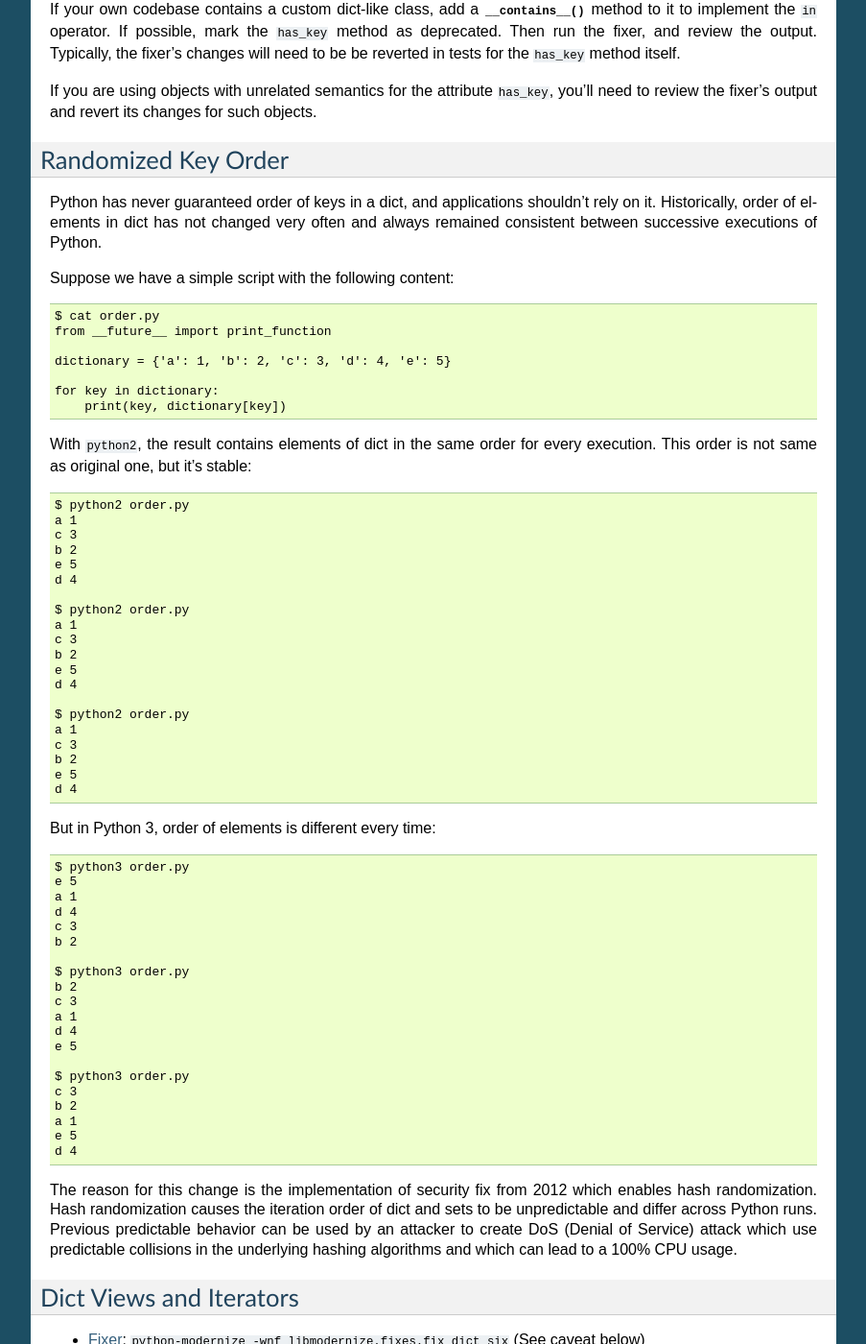
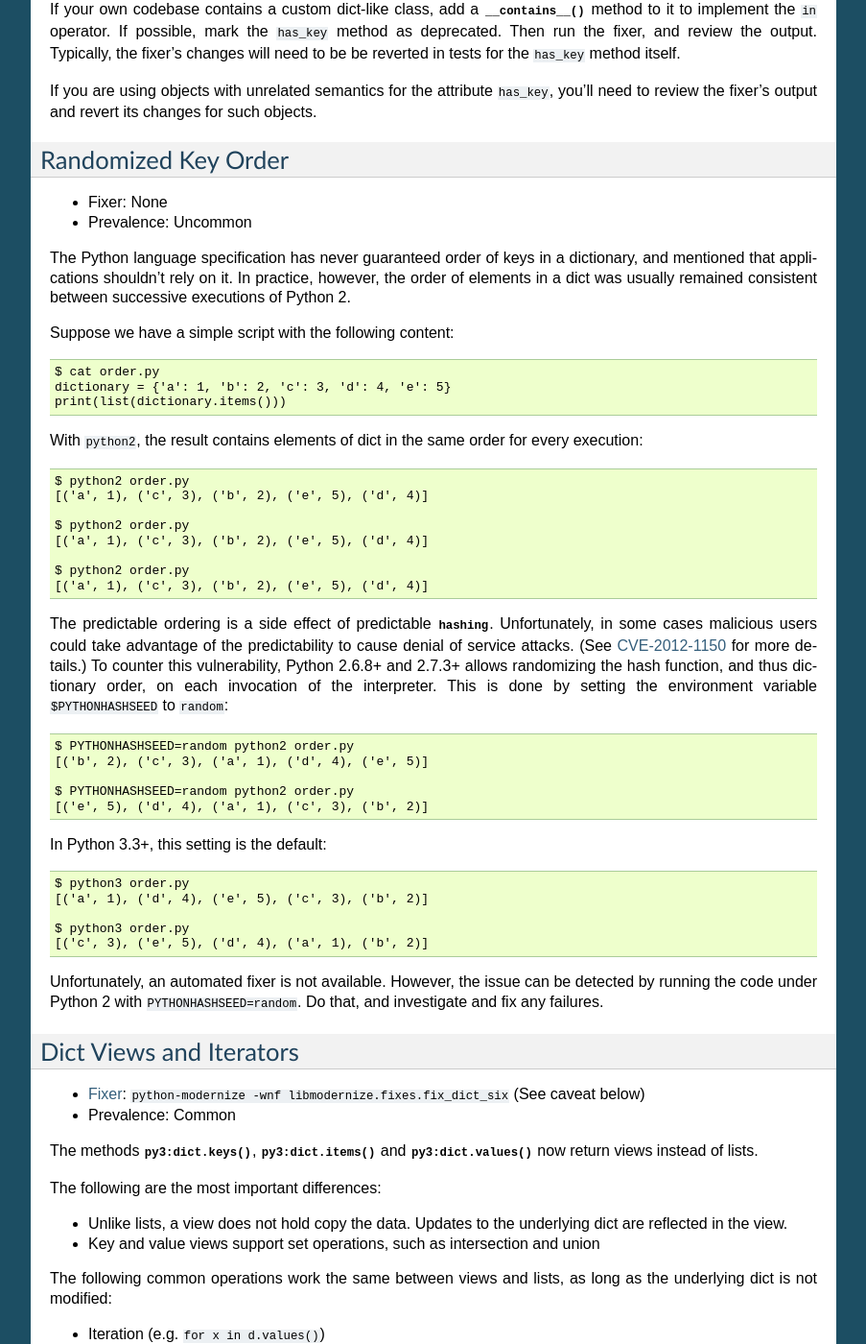
Before and after one commit to fedora-python/portingguide, a Sphinx documentation site: the page built from source/dicts.rst, in a window 1280 px wide and 1400 px high, scrolled down 565 px. Shown: the whole window at 96% size, without its empty margins (198-1101 px from the left). Built offline with Sphinx 7.4.7, drawn with Linux system fonts in a browser that asks for light colours.

Commit message:
Randomized Key Order: Additions and reorganizations
Simplify examples, explain the problem, suggest how to fix it.
Mention $PYTHONHASHSEED.

```diff
--- a/source/dicts.rst
+++ b/source/dicts.rst
@@ -44,74 +44,63 @@ for such objects.
 Randomized Key Order
 ~~~~~~~~~~~~~~~~~~~~
 
-Python has never guaranteed order of keys in a dict, and applications
-shouldn't rely on it. Historically, order of elements in dict has not changed
-very often and always remained consistent between successive executions of Python.
+* Fixer: None
+* Prevalence: Uncommon
+
+The Python language specification has never guaranteed order of keys in
+a dictionary, and mentioned that applications shouldn't rely on it.
+In practice, however, the order of elements in a dict was usually remained
+consistent between successive executions of Python 2.
 
 Suppose we have a simple script with the following content::
 
     $ cat order.py
-    from __future__ import print_function
-
     dictionary = {'a': 1, 'b': 2, 'c': 3, 'd': 4, 'e': 5}
-
-    for key in dictionary:
-        print(key, dictionary[key])
+    print(list(dictionary.items()))
 
 With ``python2``, the result contains elements of dict in the same order
-for every execution. This order is not same as original one, but it's stable::
+for every execution::
 
     $ python2 order.py
-    a 1
-    c 3
-    b 2
-    e 5
-    d 4
+    [('a', 1), ('c', 3), ('b', 2), ('e', 5), ('d', 4)]
 
     $ python2 order.py
-    a 1
-    c 3
-    b 2
-    e 5
-    d 4
+    [('a', 1), ('c', 3), ('b', 2), ('e', 5), ('d', 4)]
 
     $ python2 order.py
-    a 1
-    c 3
-    b 2
-    e 5
-    d 4
+    [('a', 1), ('c', 3), ('b', 2), ('e', 5), ('d', 4)]
 
-But in Python 3, order of elements is different every time::
+The predictable ordering is a side effect of predictable
+:func:`hashing <py2:hash>`.
+Unfortunately, in some cases malicious users could take advantage of the
+predictability to cause denial of service attacks.
+(See `CVE-2012-1150`_ for more details.)
+To counter this vulnerability, Python 2.6.8+ and 2.7.3+ allows randomizing the
+hash function, and thus dictionary order, on each invocation of the interpreter.
+This is done by setting the environment variable ``$PYTHONHASHSEED``
+to ``random``::
+
+    $ PYTHONHASHSEED=random python2 order.py
+    [('b', 2), ('c', 3), ('a', 1), ('d', 4), ('e', 5)]
+
+    $ PYTHONHASHSEED=random python2 order.py
+    [('e', 5), ('d', 4), ('a', 1), ('c', 3), ('b', 2)]
+
+In Python 3.3+, this setting is the default::
 
     $ python3 order.py
-    e 5
-    a 1
-    d 4
-    c 3
-    b 2
+    [('a', 1), ('d', 4), ('e', 5), ('c', 3), ('b', 2)]
 
     $ python3 order.py
-    b 2
-    c 3
-    a 1
-    d 4
-    e 5
+    [('c', 3), ('e', 5), ('d', 4), ('a', 1), ('b', 2)]
 
-    $ python3 order.py
-    c 3
-    b 2
-    a 1
-    e 5
-    d 4
+Unfortunately, an automated fixer is not available.
+However, the issue can be detected by running the code under Python 2
+with ``PYTHONHASHSEED=random``.
+Do that, and investigate and fix any failures.
 
-The reason for this change is the implementation of security fix from 2012 which
-enables hash randomization. Hash randomization causes the iteration order of dict
-and sets to be unpredictable and differ across Python runs. Previous predictable
-behavior can be used by an attacker to create DoS (Denial of Service) attack
-which use predictable collisions in the underlying hashing algorithms and
-which can lead to a 100% CPU usage.
 
+.. _CVE-2012-1150: https://cve.mitre.org/cgi-bin/cvename.cgi?name=CVE-2012-1150
 
 Dict Views and Iterators
 ~~~~~~~~~~~~~~~~~~~~~~~~
```
